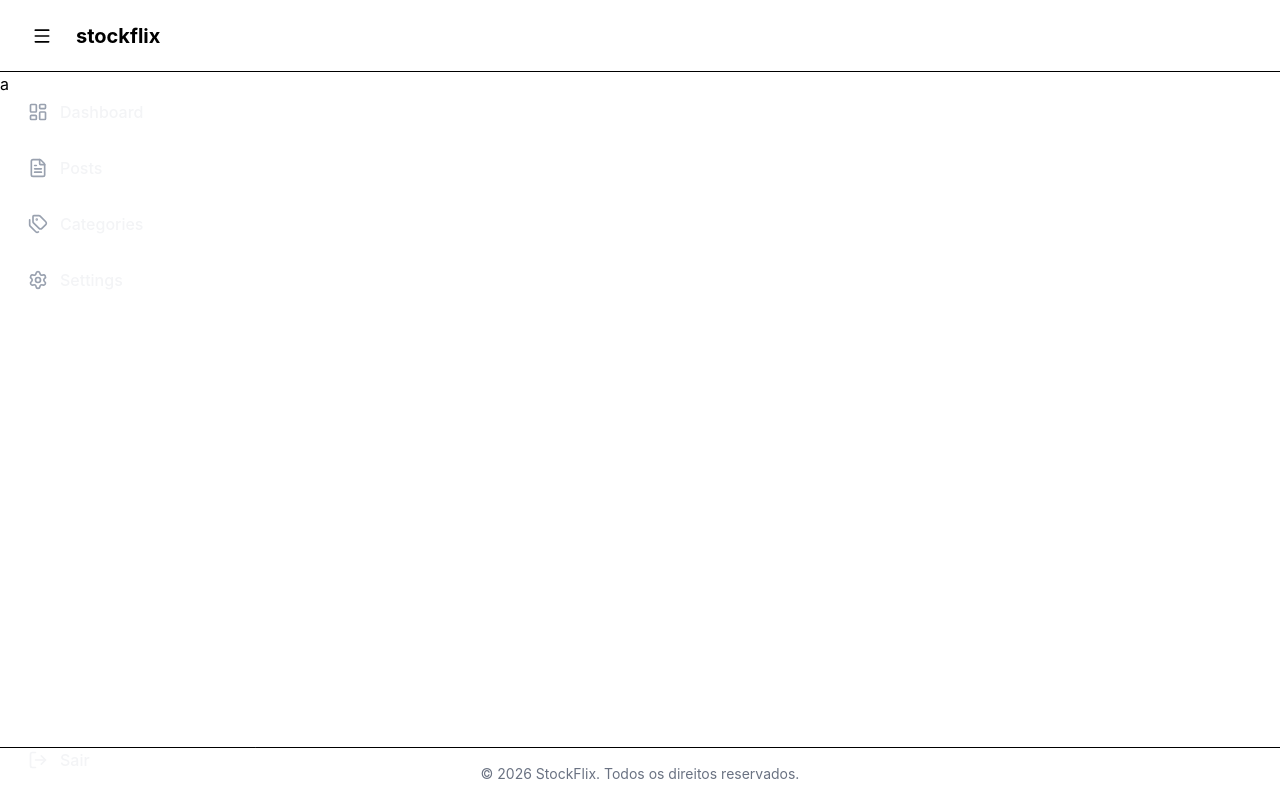
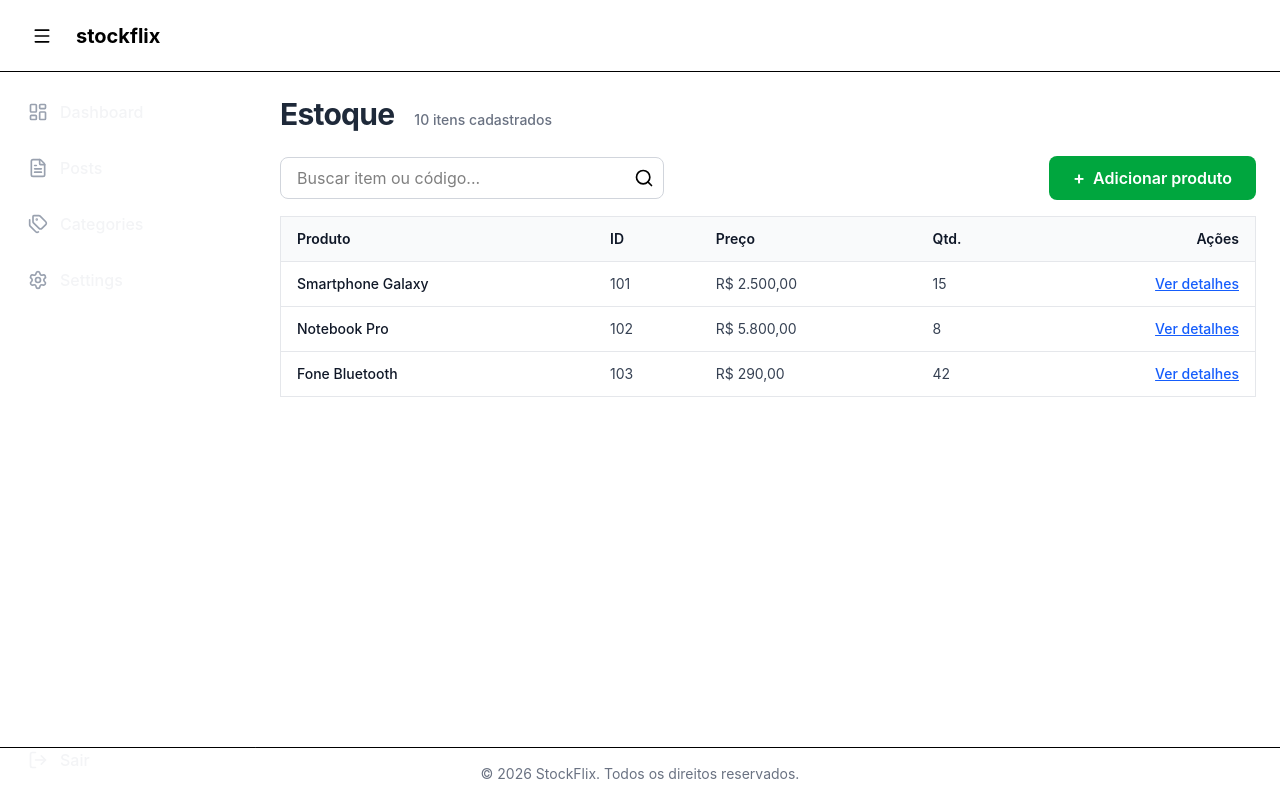
Before and after one commit to omourilo/StockFlix, a React (Vite) app in the folder frontEnd/stockflix/: page / in a window 1280 px wide. Built offline with nearby package versions, Linux system fonts and the light colour scheme.

Commit message:
feat:adicionando paginas

```diff
--- /dev/null
+++ b/frontEnd/stockflix/src/Pages/Create.tsx
@@ -0,0 +1,9 @@
+function Create() {
+  return (
+    <>
+        Create
+    </>
+  )
+}
+
+export default Create
--- /dev/null
+++ b/frontEnd/stockflix/src/Pages/Error.tsx
@@ -0,0 +1,9 @@
+function Error() {
+  return (
+    <>
+    <h2 className="text-red-600"> erro pagina nao encontrada!!!! </h2>
+    </>
+  )
+}
+
+export default Error
--- /dev/null
+++ b/frontEnd/stockflix/src/Pages/History.tsx
@@ -0,0 +1,9 @@
+function History() {
+  return (
+    <>
+        History
+    </>
+  )
+}
+
+export default History
--- a/frontEnd/stockflix/src/Pages/Home.tsx
+++ b/frontEnd/stockflix/src/Pages/Home.tsx
@@ -1,10 +1,23 @@
 import Header from '../components/Header.tsx'
 import Sidebar from '../components/Sidebar.tsx'
 import Footer from '../components/Footer.tsx'
+import { Search } from 'lucide-react'
+import { Link } from 'react-router-dom'
 
 
 function Home() {
+  interface Produto{
+    id:number;
+    nome:string;
+    preco:string;
+    quantidade:number;
+  }
 
+  const produtos: Produto[] = [
+    { id: 101, nome: "Smartphone Galaxy", preco: "R$ 2.500,00", quantidade: 15 },
+    { id: 102, nome: "Notebook Pro", preco: "R$ 5.800,00", quantidade: 8 },
+    { id: 103, nome: "Fone Bluetooth", preco: "R$ 290,00", quantidade: 42 },
+  ];
 
   return (
     <>
@@ -12,7 +25,64 @@ function Home() {
        <Header/>
        <Sidebar/>
        <main className='h-full flex-1'>
-        a
+          <section className='ml-64 p-6'>
+
+            <div className="flex flex-col gap-6 ">
+
+              <div className="flex items-baseline gap-3">
+                <h1 className="text-3xl font-bold text-gray-800 tracking-tight">Estoque</h1>
+                <span className="text-sm font-medium text-gray-500 px-2 py-0.5">
+                  10 itens cadastrados
+                </span>
+              </div>
+
+                <div className="flex flex-wrap items-center justify-between gap-3">
+                  <div className="relative flex-1 max-w-sm">
+                    <button className='absolute right-0 top-1/2 -translate-y-1/2 flex w-10 items-center justify-center cursor-pointer h-full'>
+                      <Search size={20}/>
+                    </button>
+                    <input type="text" placeholder="Buscar item ou código..." className="w-full relative pl-4 pr-4 py-2 border border-gray-300 rounded-lg focus:outline-none focus:ring-2 focus:ring-blue-500 focus:border-transparent"/>
+                  </div>
+
+                  <button className="flex items-center gap-2 bg-green-600 cursor-pointer hover:bg-green-700 text-white font-semibold py-2 px-6 rounded-lg ">
+                    <span className="text-lg">+</span>
+                    Adicionar produto
+                  </button>
+                </div>
+              </div>
+            <div>
+              <div className="mt-4 border border-gray-200">
+                <table className="min-w-full divide-y divide-gray-200 bg-white text-sm">
+                      <thead className="bg-gray-50">
+                        <tr>
+                          <th className="px-4 py-3 text-left font-semibold text-gray-900">Produto</th>
+                          <th className="px-4 py-3 text-left font-semibold text-gray-900">ID</th>
+                          <th className="px-4 py-3 text-left font-semibold text-gray-900">Preço</th>
+                          <th className="px-4 py-3 text-left font-semibold text-gray-900">Qtd.</th>
+                          <th className="px-4 py-3 text-right font-semibold text-gray-900">Ações</th>
+                        </tr>
+                      </thead>
+
+                      <tbody className="divide-y divide-gray-200">
+                        {produtos.map((item) => (
+                          <tr key={item.id} className="hover:bg-gray-50 transition-colors">
+                            <td className="px-4 py-3 font-medium text-gray-900">{item.nome}</td>
+                            <td className="px-4 py-3 text-gray-700">{item.id}</td>
+                            <td className="px-4 py-3 text-gray-700">{item.preco}</td>
+                            <td className="px-4 py-3 text-gray-700">{item.quantidade}</td>
+                            <td className="px-4 py-3 text-right">
+                              <Link to={`/produtos/${item.id}`} className="text-blue-600 hover:text-blue-800 font-medium underline">
+                                Ver detalhes
+                              </Link>
+                            </td>
+                          </tr>
+                        ))}
+                      </tbody>
+                    </table>
+
+              </div>
+            </div>
+          </section>
        </main>
        <Footer/>
       </div>
--- /dev/null
+++ b/frontEnd/stockflix/src/Pages/Movement.tsx
@@ -0,0 +1,9 @@
+function Movement() {
+  return (
+    <>
+        Movement
+    </>
+  )
+}
+
+export default Movement
--- /dev/null
+++ b/frontEnd/stockflix/src/Pages/ProductDetail.tsx
@@ -0,0 +1,8 @@
+import { useParams } from "react-router-dom";
+
+const ProductDetail = () =>{
+    const { id } = useParams<{ id: string }>();
+    return <> Exibindo detalhes do produto: {id} </>
+}
+
+export default ProductDetail
--- a/frontEnd/stockflix/src/main.tsx
+++ b/frontEnd/stockflix/src/main.tsx
@@ -6,6 +6,11 @@ import App from './App.tsx'
 import {createBrowserRouter, RouterProvider} from 'react-router-dom'
 import Login from './Pages/Login.tsx'
 import Home from  './Pages/Home.tsx'
+import Error from  './Pages/Error.tsx'
+import Create from './Pages/Create.tsx'
+import History from './Pages/History.tsx'
+import Movement from './Pages/Movement.tsx'
+import ProductDetail from './Pages/ProductDetail.tsx'
 
 
 const router = createBrowserRouter([
@@ -14,8 +19,25 @@ const router = createBrowserRouter([
     element: <Login/>
   },
   {
+    path:"/Create",
+    element:<Create/>
+  },
+  {
+    path:"/History",
+    element:<History/>
+  },
+  {
+    path:"/Movement",
+    element:<Movement/>
+  },
+  {
     path:"/",
-    element:<Home/>
+    element:<Home/>,
+    errorElement:<Error/>
+  },
+  {
+    path:"/produtos/:id",
+    element:<ProductDetail/>
   }
 ])
 
```
